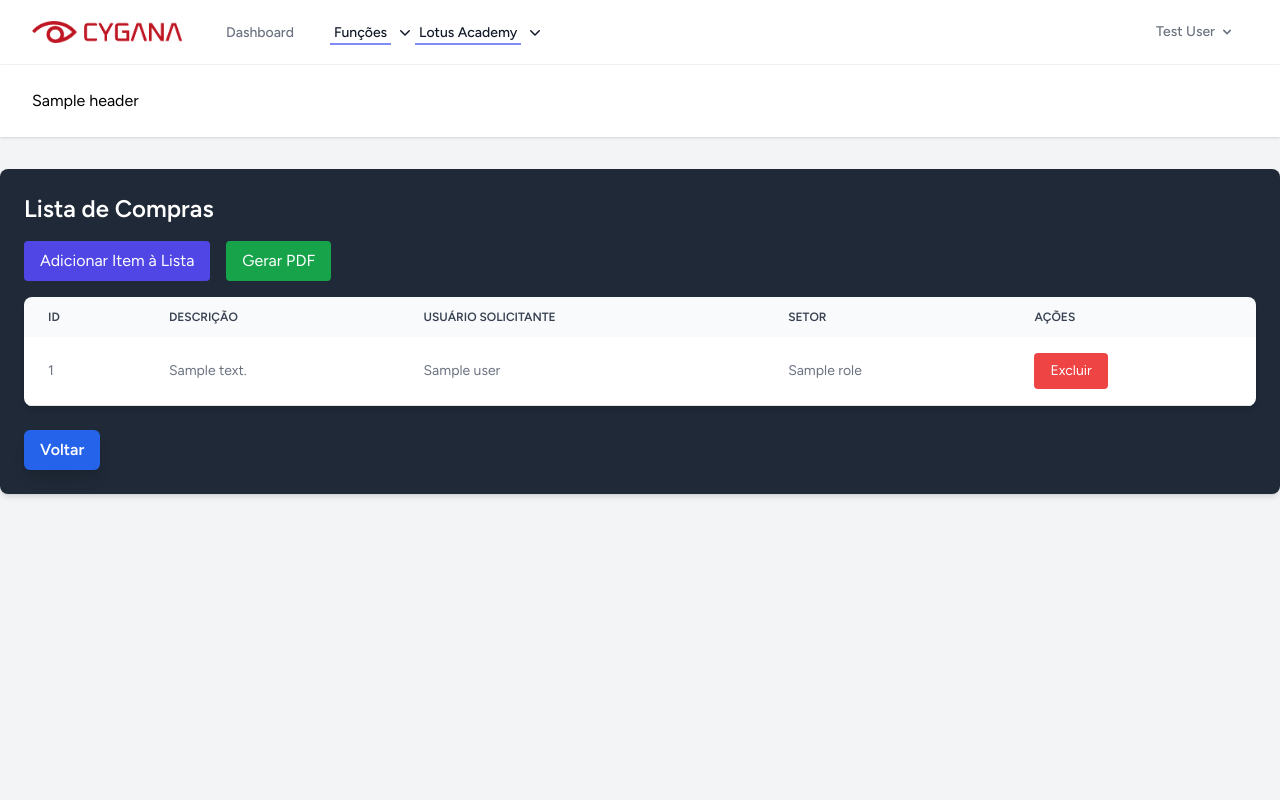
After one commit to dennys1994/cyganasystem, a Laravel app: template resources/views/Modulos/Compras/index.blade.php in a window 1280 px wide. The commit adds this page. Run offline with Laravel 12, Linux system fonts and the light colour scheme; a user stored in the database is signed in; data comes from the database, SQL or seed files in the repository; tables that the repository leaves empty hold one stand-in row (values such as "Sample post"); the template is opened without the code that fills it: most values are stand-ins (such as "Sample title", 1, 10 or a date in 2020); style sheets or scripts are compiled from the project's sources; some libraries are stand-ins or nearby versions.

Commit message:
adicionado funcao lista de compras

```diff
--- a/app/Models/User.php
+++ b/app/Models/User.php
@@ -53,4 +53,10 @@ class User extends Authenticatable
             'password' => 'hashed',
         ];
     }
+
+    public function role()
+    {
+        return $this->belongsTo(Role::class);
+    }
+
 }
--- /dev/null
+++ b/resources/views/Modulos/Compras/index.blade.php
@@ -0,0 +1,67 @@
+<x-app-layout>
+    <div class="max-w-7xl mx-auto mt-8 bg-gray-800 p-6 rounded-lg shadow-md">
+
+        <!-- Exibição de mensagem de sucesso -->
+        @if (session('success'))
+            <div class="bg-green-500 text-white p-4 rounded mb-4">
+                {{ session('success') }}
+            </div>
+        @endif
+
+        <!-- Exibição de mensagem de erro -->
+        @if (session('error'))
+            <div class="bg-red-500 text-white p-4 rounded mb-4">
+                {{ session('error') }}
+            </div>
+        @endif
+
+        <h2 class="text-2xl font-bold text-white">Lista de Compras</h2>
+        <div class="flex space-x-4 mt-4">
+            <a href="{{ route('shopping_lists.create') }}" class="bg-indigo-600 text-white py-2 px-4 rounded inline-block">
+                Adicionar Item à Lista
+            </a>
+            <a href="{{ route('shopping_lists.generate_pdf') }}" target="_blank" class="bg-green-600 text-white py-2 px-4 rounded inline-block">
+                Gerar PDF
+            </a>
+        </div>
+
+        <div class="relative overflow-x-auto shadow-md sm:rounded-lg mt-4">
+            <table class="w-full text-sm text-left text-gray-500 dark:text-gray-400">
+                <thead class="text-xs text-gray-700 uppercase bg-gray-50 dark:bg-gray-700 dark:text-gray-400">
+                    <tr>
+                        <th scope="col" class="px-6 py-3">ID</th>
+                        <th scope="col" class="px-6 py-3">Descrição</th>
+                        <th scope="col" class="px-6 py-3">Usuário Solicitante</th>
+                        <th scope="col" class="px-6 py-3">Setor</th>
+                        <th scope="col" class="px-6 py-3">Ações</th>
+                    </tr>
+                </thead>
+                <tbody>
+                    @foreach ($compras as $compra)
+                        <tr class="odd:bg-white odd:dark:bg-gray-900 even:bg-gray-50 even:dark:bg-gray-800 border-b dark:border-gray-700">
+                            <td class="px-6 py-4">{{ $compra->id }}</td>
+                            <td class="px-6 py-4">{{ $compra->description }}</td>
+                            <td class="px-6 py-4">{{ $compra->user->name ?? 'Desconhecido' }}</td>
+                            <td class="px-6 py-4">{{ $compra->user->role->name ?? 'Desconhecido' }}</td>
+                            <td class="px-6 py-4 flex space-x-2">
+                                @if (auth()->id() === $compra->user_id || auth()->user()->role->id === 1)
+                                    <form action="{{ route('shopping_lists.destroy', $compra->id) }}" method="POST" class="inline" onsubmit="return confirm('Tem certeza que deseja excluir este item?');">
+                                        @csrf
+                                        @method('DELETE')
+                                        <button class="bg-red-500 text-white px-4 py-2 rounded hover:bg-red-600">Excluir</button>
+                                    </form>
+                                @else
+                                    <span class="text-gray-400 italic">Sem permissão</span>
+                                @endif
+                            </td>
+                        </tr>
+                    @endforeach
+                </tbody>
+            </table>
+        </div>
+
+        <a href="{{ route('dashboard') }}" class="inline-block py-2 px-4 mt-6 text-white font-semibold bg-blue-600 rounded-md shadow-lg hover:bg-blue-700 focus:outline-none focus:ring-4 focus:ring-blue-400">
+            Voltar
+        </a>
+    </div>
+</x-app-layout>
--- a/resources/views/layouts/navigation.blade.php
+++ b/resources/views/layouts/navigation.blade.php
@@ -1,4 +1,4 @@
-<nav x-data="{ open: false, openAdmin: false, openFuncoes: false, openPerfil: false }" class="bg-white dark:bg-gray-800 border-b border-gray-100 dark:border-gray-700">
+<nav x-data="{ open: false, openAdmin: false, openFuncoes: false, openPerfil: false , openAcademy: false}" class="bg-white dark:bg-gray-800 border-b border-gray-100 dark:border-gray-700">
     <div class="max-w-7xl mx-auto px-4 sm:px-6 lg:px-8">
         <div class="flex justify-between h-16">
             <div class="flex">
@@ -169,11 +169,62 @@
                                     </a>
                                 </div>
                                 <!-- Final 2° item -->
+                                <div class="group relative flex gap-x-6 rounded-lg p-4 hover:bg-gray-50">
+                                    <a href="{{route ('compras.functions')}}" >
+                                        <div class="mt-1 flex size-11 flex-none items-center justify-center rounded-lg bg-gray-50 group-hover:bg-white">
+                                            <svg xmlns="http://www.w3.org/2000/svg" fill="none" viewBox="0 0 24 24" stroke-width="1.5" stroke="currentColor" class="size-6">
+                                                <path stroke-linecap="round" stroke-linejoin="round" d="M2.25 3h1.386c.51 0 .955.343 1.087.835l.383 1.437M7.5 14.25a3 3 0 0 0-3 3h15.75m-12.75-3h11.218c1.121-2.3 2.1-4.684 2.924-7.138a60.114 60.114 0 0 0-16.536-1.84M7.5 14.25 5.106 5.272M6 20.25a.75.75 0 1 1-1.5 0 .75.75 0 0 1 1.5 0Zm12.75 0a.75.75 0 1 1-1.5 0 .75.75 0 0 1 1.5 0Z" />
+                                            </svg>
+                                        </div>
+                                        <div>
+                                            <a href="{{route ('compras.functions')}}" class="font-semibold text-gray-900">
+                                                Compras
+                                                <p class="mt-1 text-gray-600">Funções ligadas a Compras.</p>
+                                            </a>
+                                        </div>
+                                    </a>
+                                </div>
+                                <!-- Final 2° item -->
                             </div>
                         </div>
                     </div>
                 </div>
             </div>
+            <!--Final segundo menu-->
+            <!--Terceiro menu-->
+            <button @click="openAcademy = !openAcademy" type="button" class="inline-flex items-center gap-x-1 text-sm font-semibold text-gray-900" aria-expanded="false">
+                <x-nav-link>
+                    {{ __('Lotus Academy') }}
+                </x-nav-link>
+              <svg class="w-5 h-5" viewBox="0 0 20 20" fill="currentColor" aria-hidden="true">
+                <path fill-rule="evenodd" d="M5.22 8.22a.75.75 0 0 1 1.06 0L10 11.94l3.72-3.72a.75.75 0 1 1 1.06 1.06l-4.25 4.25a.75.75 0 0 1-1.06 0L5.22 9.28a.75.75 0 0 1 0-1.06Z" clip-rule="evenodd" />
+              </svg>
+            </button>
+
+            <div x-show="openAcademy" x-transition class="absolute left-1/2 z-10 mt-5 flex w-screen max-w-max -translate-x-1/2 px-4" style="margin-top: 50px;">
+                <div class="w-screen max-w-md flex-auto overflow-hidden rounded-3xl bg-white shadow-lg ring-1 ring-gray-900/5">
+                    <div class="p-4">
+                    <!-- Dropdown items -->
+                        <!-- 1° item -->
+                        <div class="group relative flex gap-x-6 rounded-lg p-4 hover:bg-gray-50">
+                            <a href="{{route ('financeiro.index')}}" >
+                                <div class="mt-1 flex size-11 flex-none items-center justify-center rounded-lg bg-gray-50 group-hover:bg-white">
+                                    <svg xmlns="http://www.w3.org/2000/svg" fill="none" viewBox="0 0 24 24" stroke-width="1.5" stroke="currentColor" class="size-6">
+                                        <path stroke-linecap="round" stroke-linejoin="round" d="M4.26 10.147a60.438 60.438 0 0 0-.491 6.347A48.62 48.62 0 0 1 12 20.904a48.62 48.62 0 0 1 8.232-4.41 60.46 60.46 0 0 0-.491-6.347m-15.482 0a50.636 50.636 0 0 0-2.658-.813A59.906 59.906 0 0 1 12 3.493a59.903 59.903 0 0 1 10.399 5.84c-.896.248-1.783.52-2.658.814m-15.482 0A50.717 50.717 0 0 1 12 13.489a50.702 50.702 0 0 1 7.74-3.342M6.75 15a.75.75 0 1 0 0-1.5.75.75 0 0 0 0 1.5Zm0 0v-3.675A55.378 55.378 0 0 1 12 8.443m-7.007 11.55A5.981 5.981 0 0 0 6.75 15.75v-1.5" />
+                                    </svg>j
+                                </div>
+                                <div>
+                                    <a href="{{route ('financeiro.index')}}" class="font-semibold text-gray-900">
+                                        Base de conhecimento
+                                        <p class="mt-1 text-gray-600">Aprender um pouco mais sobre os setores.</p>
+                                    </a>
+                                </div>
+                            </a>
+                        </div>
+                    </div>
+                </div>
+            </div>
+            <!-- Final terceiro menu -->
 
             <!-- Settings Dropdown (Nome do usuário) -->
             <div class="hidden sm:flex sm:items-center ml-auto"> <!-- Aqui foi adicionada a classe ml-auto -->
--- a/routes/web.php
+++ b/routes/web.php
@@ -8,7 +8,7 @@ use App\Http\Controllers\Margem\MargemController;
 use App\Http\Controllers\Modulos\RelatorioFechamentoController;
 use App\Http\Controllers\Modulos\BandeiraController;
 use App\Http\Controllers\Modulos\AlmoxarifadoController;
-
+use App\Http\Controllers\Modulos\ShoppingListController;
 
 use Illuminate\Support\Facades\Route;
 
@@ -225,6 +225,17 @@ Route::middleware('auth')->group(function () {
 
     });
 
+     //Rota Almoxarifado
+     Route::middleware([CheckModuleAccess::class . ':Compras'])->group(function () {
+        Route::prefix('Compras')->group(function () {
+            Route::get('/funcoes', function () {
+                return view('Modulos.Compras.functions');
+            })->name('compras.functions');
+        });
+        Route::resource('shopping_lists', ShoppingListController::class)->except(['show', 'edit', 'update']);
+        Route::get('/shopping-lists/pdf', [ShoppingListController::class, 'generatePdf'])->name('shopping_lists.generate_pdf');
+    });
+
 
 
 
```
Also changed, not shown: app/Http/Controllers/Modulos/ShoppingListController.php (added, +54 -0 lines), app/Models/Modulos/ShoppingList.php (added, +20 -0 lines), resources/views/Modulos/Almoxarifado/index.blade.php (+8 -0 lines), resources/views/Modulos/Compras/create.blade.php (added, +47 -0 lines), resources/views/Modulos/Compras/functions.blade.php (added, +37 -0 lines), resources/views/Modulos/Compras/pdf.blade.php (added, +43 -0 lines), database/migrations/2024_12_23_124026_create_shopping_lists_table.php (added), 1 other file.
